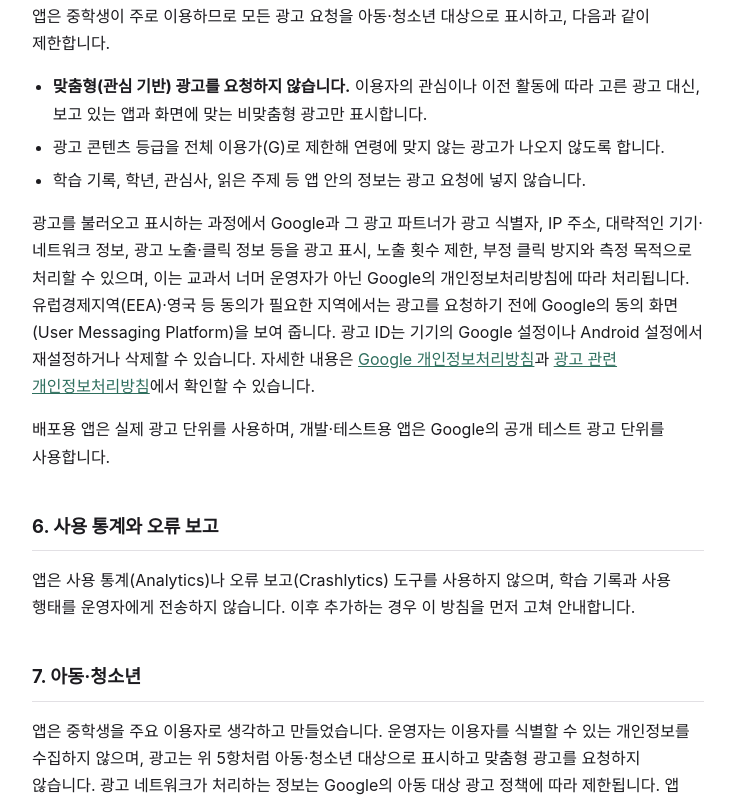
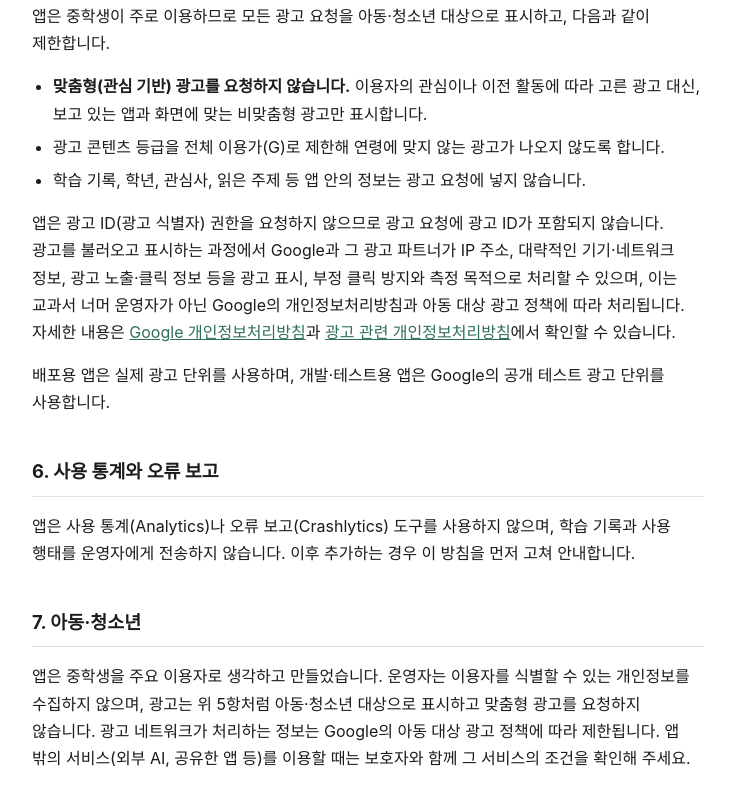
Before and after one commit to kjaewon/beyondtextbook-privacy, a plain HTML site: page index.html in a window 1280 px wide. Shown: the part 1487-2291 px from the top of the page, without its empty margins (272-1007 px from the left). Drawn offline with Linux system fonts and the light colour scheme.

Commit message:
Ads no longer use the advertising ID; drop EEA consent line
Co-Authored-By: Claude Opus 5.5 <noreply@anthropic.com>

```diff
--- a/index.html
+++ b/index.html
@@ -52,7 +52,7 @@
 <body>
 <main>
   <h1>교과서 너머 개인정보처리방침</h1>
-  <p class="effective-date">시행일: 2026년 11월 18일 · 개정일: 2026년 11월 19일</p>
+  <p class="effective-date">시행일: 2026년 11월 18일 · 개정일: 2026년 11월 20일</p>
 
 <p>교과서 너머(<code>com.next2great.beyondtextbook</code>, 이하 "앱")는 중학교 교과 개념이 생활과 진로에서 어떻게 쓰이는지
 탐구하는 Android 학습 앱입니다. 앱은 로그인이나 회원가입 기능이 없고, 운영자가 별도로 운영하는 서버가 없으며,
@@ -93,11 +93,10 @@
 <li>광고 콘텐츠 등급을 전체 이용가(G)로 제한해 연령에 맞지 않는 광고가 나오지 않도록 합니다.</li>
 <li>학습 기록, 학년, 관심사, 읽은 주제 등 앱 안의 정보는 광고 요청에 넣지 않습니다.</li>
 </ul>
-<p>광고를 불러오고 표시하는 과정에서 Google과 그 광고 파트너가 광고 식별자, IP 주소, 대략적인 기기·네트워크 정보,
-광고 노출·클릭 정보 등을 광고 표시, 노출 횟수 제한, 부정 클릭 방지와 측정 목적으로 처리할 수 있으며, 이는
-교과서 너머 운영자가 아닌 Google의 개인정보처리방침에 따라 처리됩니다. 유럽경제지역(EEA)·영국 등 동의가 필요한
-지역에서는 광고를 요청하기 전에 Google의 동의 화면(User Messaging Platform)을 보여 줍니다. 광고 ID는 기기의
-Google 설정이나 Android 설정에서 재설정하거나 삭제할 수 있습니다. 자세한 내용은
+<p>앱은 광고 ID(광고 식별자) 권한을 요청하지 않으므로 광고 요청에 광고 ID가 포함되지 않습니다. 광고를 불러오고
+표시하는 과정에서 Google과 그 광고 파트너가 IP 주소, 대략적인 기기·네트워크 정보, 광고 노출·클릭 정보 등을 광고 표시,
+부정 클릭 방지와 측정 목적으로 처리할 수 있으며, 이는 교과서 너머 운영자가 아닌 Google의 개인정보처리방침과 아동 대상
+광고 정책에 따라 처리됩니다. 자세한 내용은
 <a href="https://policies.google.com/privacy">Google 개인정보처리방침</a>과
 <a href="https://policies.google.com/technologies/ads">광고 관련 개인정보처리방침</a>에서 확인할 수 있습니다.</p>
 <p>배포용 앱은 실제 광고 단위를 사용하며, 개발·테스트용 앱은 Google의 공개 테스트 광고 단위를 사용합니다.</p>
```
Also changed, not shown: 1 other file.
